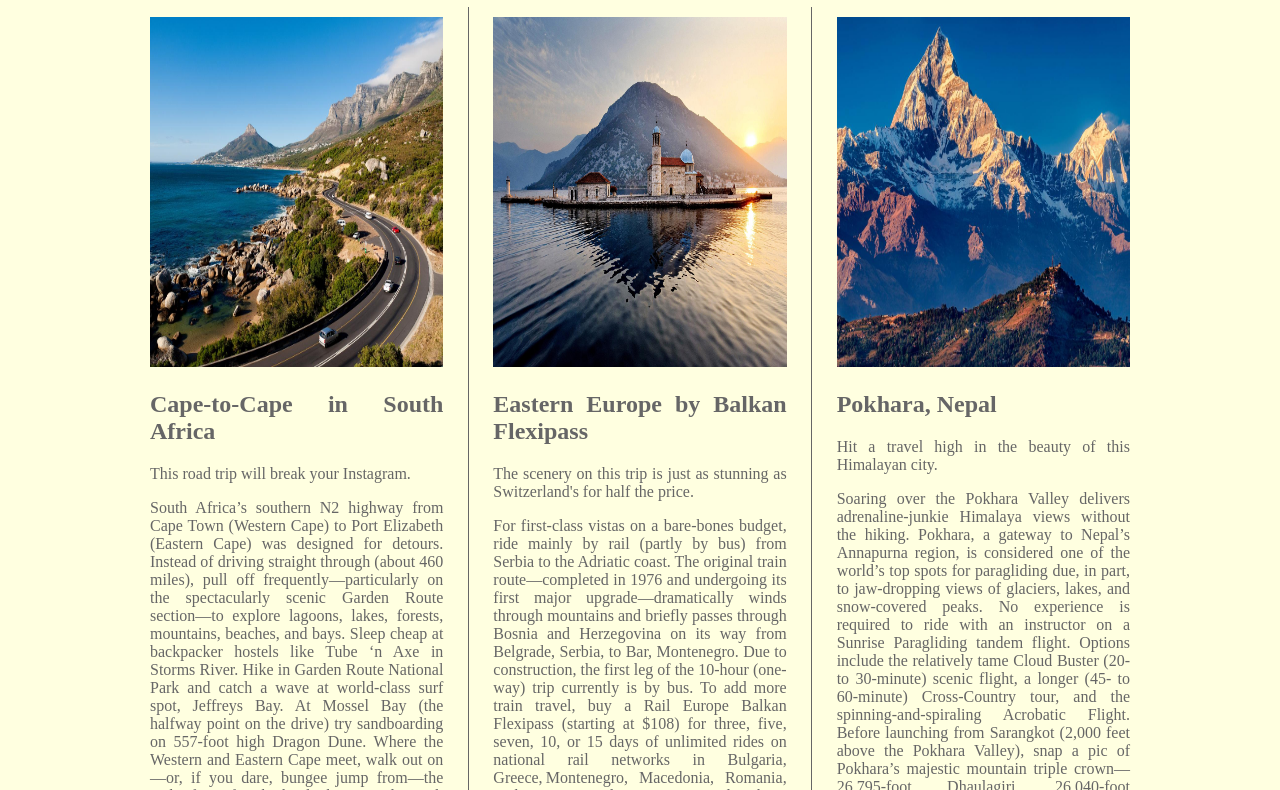
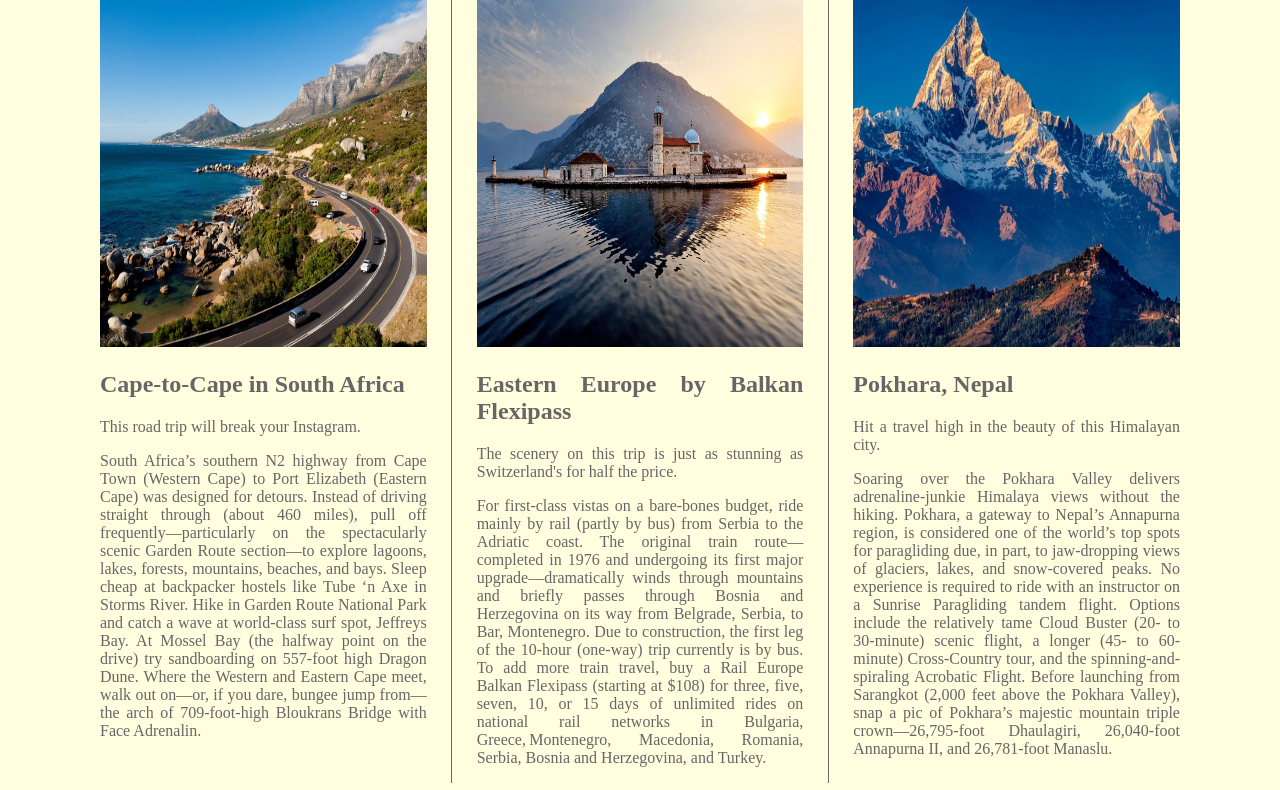
Before and after one commit to sally201702-svg/ch10_ex3, a plain HTML site: page index.html in a window 1280 px wide. Shown: the part 143-933 px from the top of the page. Drawn offline with Linux system fonts and the light colour scheme.

Commit message:
Update index.html

```diff
--- a/index.html
+++ b/index.html
@@ -23,9 +23,9 @@
 		}
 		.padding{
 			position: absolute;
-			top: 70px;
-			left: 150px;
-			right: 150px;
+			top: 50px;
+			left: 100px;
+			right: 100px;
 		}
 
 
```
